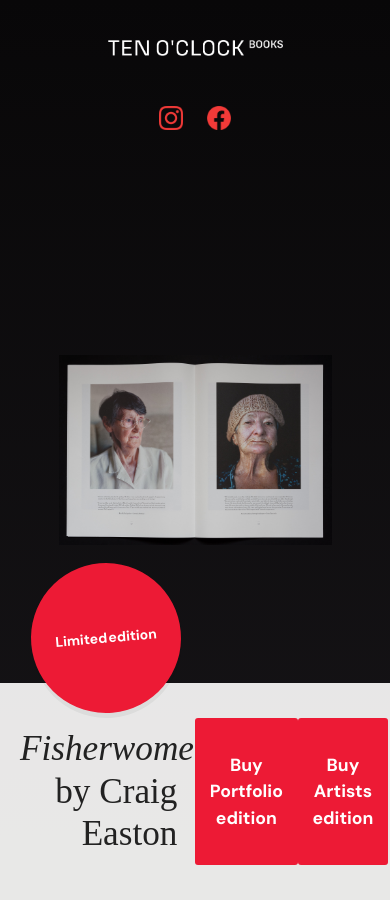
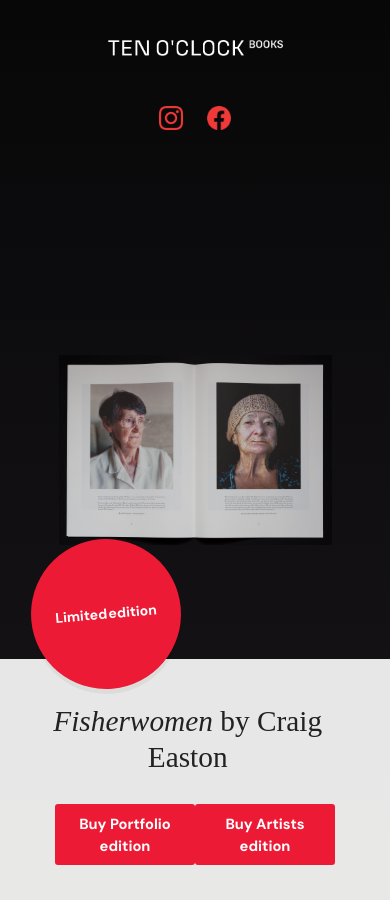
Before and after one commit to martincf/tenoclockbooks, a Jekyll site: the page built from index.md, in a window 390 px wide. Built offline with Jekyll 4.4.1, drawn with Linux system fonts in a browser that asks for light colours; some web fonts are replaced.

Commit message:
Homepage responsive styles for small/medium

```diff
--- a/_sass/_content.scss
+++ b/_sass/_content.scss
@@ -2,6 +2,14 @@
 .content {
   min-height: 100%;
   position: relative;
+  @include mq(medium) {
+    // @include show(red);
+  }
+  @include mq(small) {
+    // @include show(green);
+  }
+
+
 }
 h2 {
   font-family: $headerFont;
@@ -53,9 +61,19 @@ a {
   bottom: 0;
   padding: 20px;
   background-color: transparentize($backgroundColor,0.1);
+  @include mq(small) {
+    display: block;
+    font-size: smaller;
+  }
+  @include mq(narrow) {
+  }
   h2 {
     text-align: right;
     padding-right: .5em;
+    @include mq(small) {
+      text-align: center;
+      margin-bottom: .5em;
+    }
   }
   .cta-strip--sticker {
     font-size: 14px;
--- a/_sass/_mixins.scss
+++ b/_sass/_mixins.scss
@@ -55,7 +55,7 @@
 		}
 	}
 	@else if $point==small {
-		@media (max-width: 800px) {
+		@media (max-width: 859px) {
 			@content;
 		}
 	}
--- a/_sass/_purchase.scss
+++ b/_sass/_purchase.scss
@@ -1,15 +1,25 @@
 .purchase--wrap {
   display: flex;
   @include cf();
+  @include mq(small) {
+    justify-content: space-between;
+    margin: 0 auto;
+    text-align: center;
+    max-width: 80%;
+  }
 }
 .purchase-link {
   float: left;
-  // width: 46%;
+  width: 50%;
   background-color: $red;
   margin: 0 2%;
   box-sizing: border-box;
   border-radius: 3px;
   @include transition();
+  @include mq(small) {
+    float: none;
+
+  }
   &:hover {
     transform: scale(1.05);
   }
```
Also changed, not shown: 3 other files.
